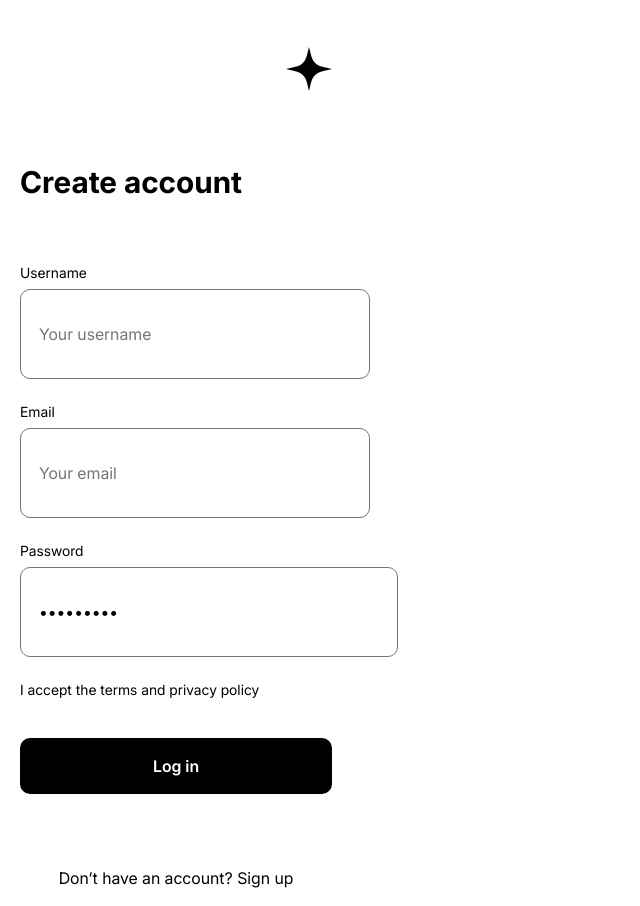
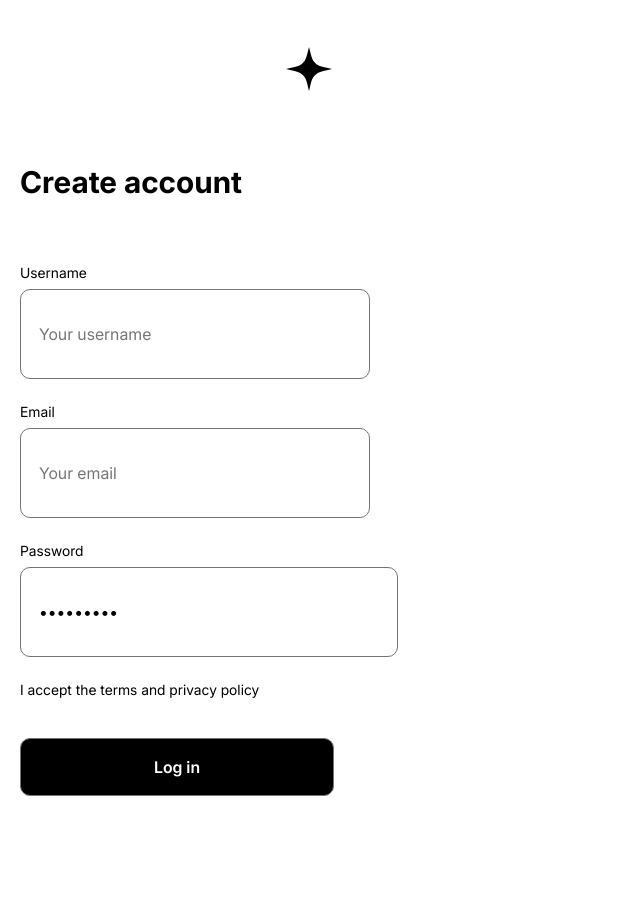
Before and after one commit to DiegoFernandoMarinL/cineCampusReact, a React (Vite) app: page /SignUp in a window 1280 px wide. Shown: the whole page, without its empty margins (0-640 px from the left). After the commit the page ends 846 px from the top, so only its background shows below. Built offline with nearby package versions, Linux system fonts and the light colour scheme.

Commit message:
feat: :truck: Ajuste de rutas y mejoras de diseño

```diff
--- a/src/App.css
+++ b/src/App.css
@@ -47,11 +47,11 @@ main{
     font-family: "Inter_18pt-SemiBold";
     font-size: 16px;
 }
-.section__button a:first-child{
+.section__button Link:first-child{
     background: #000;
     color: #fff;
 }
-.section__button a:last-child{
+.section__button Link:last-child{
     background: #fff;
     border: 1px solid #747474;
     color: #000;
--- a/src/components/Home.jsx
+++ b/src/components/Home.jsx
@@ -1,22 +1,23 @@
 import React from 'react'
+import { Link } from 'react-router-dom'
 import Illustration from '../storage/img/Illustration.svg'
 import '../styles/Home.css'
 
 const Home = () => {
   return (
     <main>
-        <section class="section__imagen">
-            <div class="section__container">
+        <section className="section__imagen">
+            <div className="section__container">
                 <img src={Illustration}/>
             </div>
-            <div class="section__text">
+            <div className="section__text">
                 <h1>Explore the app</h1>
                 <small>Now your finances are in one place and always under control</small>
             </div>
         </section>
-        <section class="section__button">
-            <a href="./views/log-In-1.html">Sign In</a>
-            <a href="./views/sign-Up-3.html">Create account</a>
+        <section className="section__button">
+            <Link className="link"to="/LogIn">Sign In</Link>
+            <Link className="link"to="/SignUp">Create account</Link>
         </section>
     </main>
   )
--- a/src/components/LogIn.jsx
+++ b/src/components/LogIn.jsx
@@ -1,4 +1,5 @@
 import React from 'react'
+import { Link } from 'react-router-dom'
 import Facebook from '../storage/img/Facebook.svg'
 import Google from '../storage/img/Google.svg'
 import Apple from '../storage/img/Apple.svg'
@@ -16,10 +17,10 @@ const LogIn = () => {
         <main>
             <section className="section__form">
                 <h1>Log in</h1>
-                <form action="" method="post" class="login">
-                    <label htmlFor="">Email address</label>
+                <form action="" method="post" className="login">
+                    <label For="">Email address</label>
                     <input type="email" placeholder="helloworld@gmail.com"/>
-                    <label htmlFor="">Password</label>
+                    <label For="">Password</label>
                     <input type="password" placeholder="123456789"/>
                     <span>Forgot password?</span>
                     <input type="submit" placeholder="Log in"/>
@@ -37,7 +38,7 @@ const LogIn = () => {
             </section>
         </main>
         <footer>
-            <p>Don’t have an account? <b>Sign up</b></p>
+            <p>Don’t have an account? <b><Link to="/SignUp">Sign up</Link></b></p>
         </footer>
     </>
 
--- a/src/components/SignUp.jsx
+++ b/src/components/SignUp.jsx
@@ -1,4 +1,5 @@
 import React from 'react'
+import { Link } from 'react-router-dom'
 import Star from '../storage/img/Star.svg'
 import '../styles/SignUp.css'
 
@@ -6,14 +7,14 @@ const SignUp = () => {
   return (
     <>
       <header>
-            <div class="header__logo">
+            <div className="header__logo">
                 <img src={Star}/>
             </div>
         </header>
         <main>
             <section className="section__form">
                 <h1>Create account</h1>
-                <form action="" method="post" class="login">
+                <form action="" method="post" className="login">
                     <label for="">Username</label>
                     <input type="text" placeholder="Your username"/>
                     <label for="">Email</label>
@@ -21,13 +22,12 @@ const SignUp = () => {
                     <label for="">Password</label>
                     <input type="password" value="123456789"/>
                     <span>I accept the terms and privacy policy</span>
-                    <input type="submit" value="Log in"/>
+                    <div className="button">
+                        <Link className="link" to="/LogIn">Log in</Link>
+                    </div>
                 </form>
             </section>
         </main>
-        <footer>
-            <p>Don’t have an account? <b>Sign up</b></p>
-        </footer>
     </>
   )
 }
--- a/src/styles/Home.css
+++ b/src/styles/Home.css
@@ -33,25 +33,26 @@ main{
     margin-top: 76px;
     gap: 14px;
 }
-.section__button a{
+.link {
     border: none;
     outline: none;
     text-decoration: none;
     display: flex;
     justify-content: center;
     align-items: center;
-    /* background: red; */
     border-radius: 10px;
     width: 100%;
     height: 56px;
     font-family: "Inter_18pt-SemiBold";
     font-size: 16px;
 }
-.section__button a:first-child{
+
+.link:first-child {
     background: #000;
     color: #fff;
 }
-.section__button a:last-child{
+
+.link:last-child {
     background: #fff;
     border: 1px solid #747474;
     color: #000;
--- a/src/styles/LogIn.css
+++ b/src/styles/LogIn.css
@@ -122,4 +122,10 @@ footer{
 footer p+b{
     font-family: "Inter_18pt-SemiBold";
     font-size: 14px;
+    text-decoration: none;
+    color: inherit;
 }
+footer p b a {
+    text-decoration: none;
+    color: inherit;
+}
--- a/src/styles/SignUp.css
+++ b/src/styles/SignUp.css
@@ -77,16 +77,21 @@ main{
     margin-bottom: 38px;
 }
 
-.login input[type="submit"] {
+.link {
+    border: none;
+    outline: none;
+    text-decoration: none;
+    display: flex;
+    justify-content: center;
+    align-items: center;
+    border-radius: 10px;
+    width: 100%;
+    height: 56px;
+    font-family: "Inter_18pt-SemiBold";
+    font-size: 16px;
+}
+
+.link:first-child {
     background: #000;
     color: #fff;
 }
-
-footer{
-    /* background: red;  */
-    text-align: center;
-}
-footer p+b{
-    font-family: "Inter_18pt-SemiBold";
-    font-size: 14px;
-}
```
